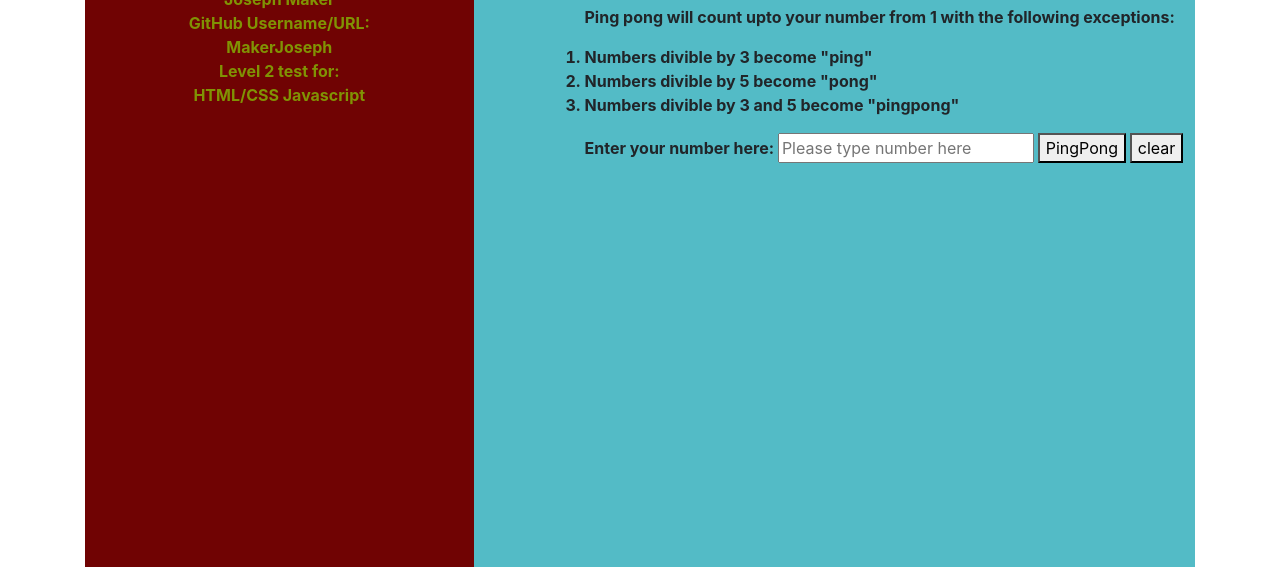
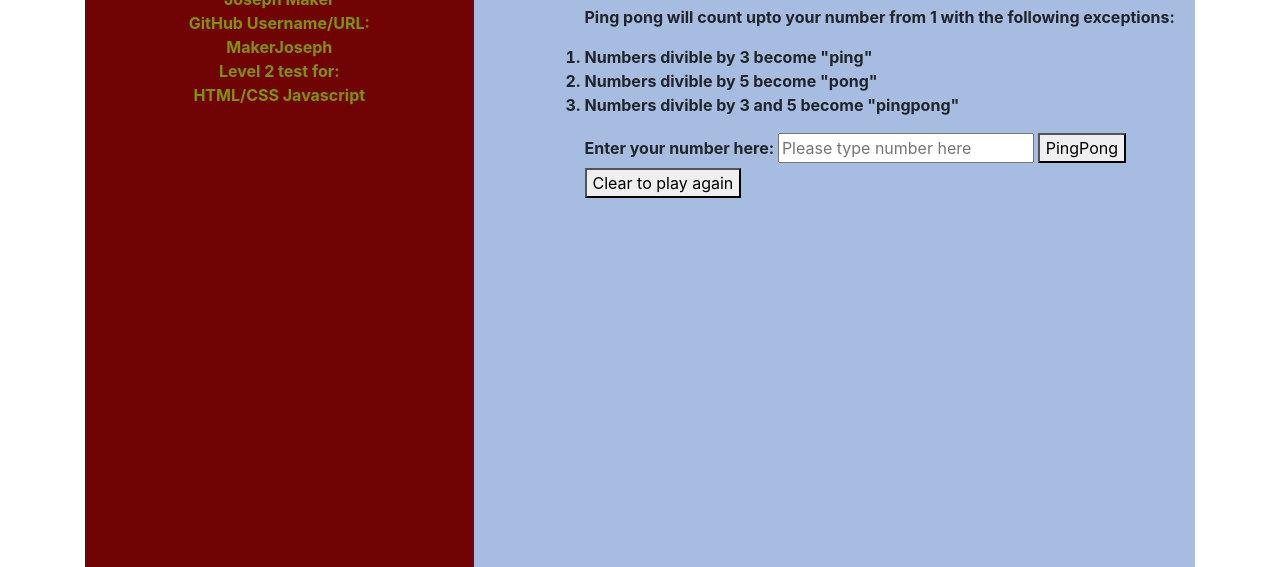
Before and after one commit to MakerJoseph/ping-pong-game, a plain HTML site: page index.html in a window 1280 px wide. Shown: the part 233-800 px from the top of the page. Drawn offline with nearby package versions, Linux system fonts and the light colour scheme.

Commit message:
clearing the values to play a new game

```diff
--- a/css/styles.css
+++ b/css/styles.css
@@ -16,7 +16,7 @@
     color: #809304;
 }
 .right {
-    background-color: #53bbc6;
+    background-color: #a6bce0;
     background-position: center;
     margin-left: 20%;
     height: 2000px;
--- a/index.html
+++ b/index.html
@@ -35,7 +35,7 @@
               <label for="number">Enter your number here:</label>
               <input type="number" id="userInput" placeholder="Please type number here">
               <button type="submit" name="button">PingPong</button>
-              <button type="reset" name="button">clear</button>
+              <button type="reset" name="button" id="btn">Clear to play again</button>
             </div>
           </form>
           <div>
--- a/js/scripts.js
+++ b/js/scripts.js
@@ -11,7 +11,9 @@ $(document).ready(function(){
       if (i % 15 === 0) result = "pingpong"
 
       $("ol#display").append(result + "</br>");
-      console.log(i);
     }
   });
+  $("button#btn").click(function(){
+    $("#display").empty()
+  })
 });
```
